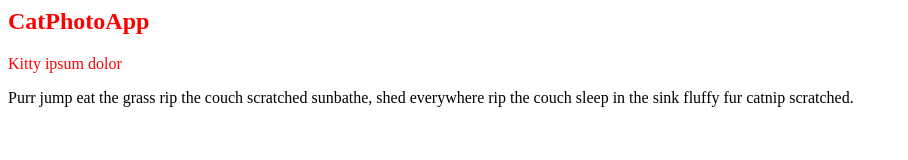
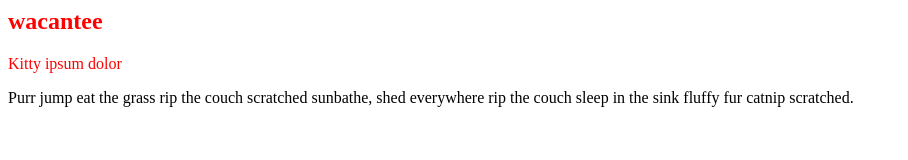
Before and after one commit to wacantee/wacamektee, a plain HTML site: page index.html in a window 1280 px wide. Shown: the whole page, without its empty margins (0-908 px from the left). Drawn offline with Linux system fonts and the light colour scheme.

Commit message:
Changed red-text to wacantee

```diff
--- a/index.html
+++ b/index.html
@@ -7,7 +7,7 @@
   }
 </style>
 
-<h2 class="red-text">CatPhotoApp</h2>
+<h2 class="red-text">wacantee</h2>
 
 <p class="red-text">Kitty ipsum dolor</p>
 <p>Purr jump eat the grass rip the couch scratched sunbathe, shed everywhere rip the couch sleep in the sink fluffy fur catnip scratched.</p>
```
